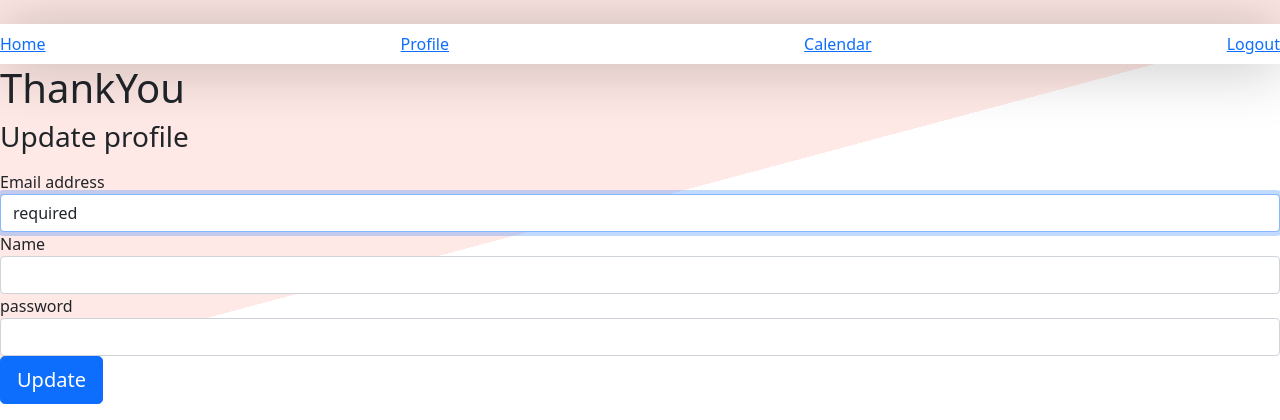
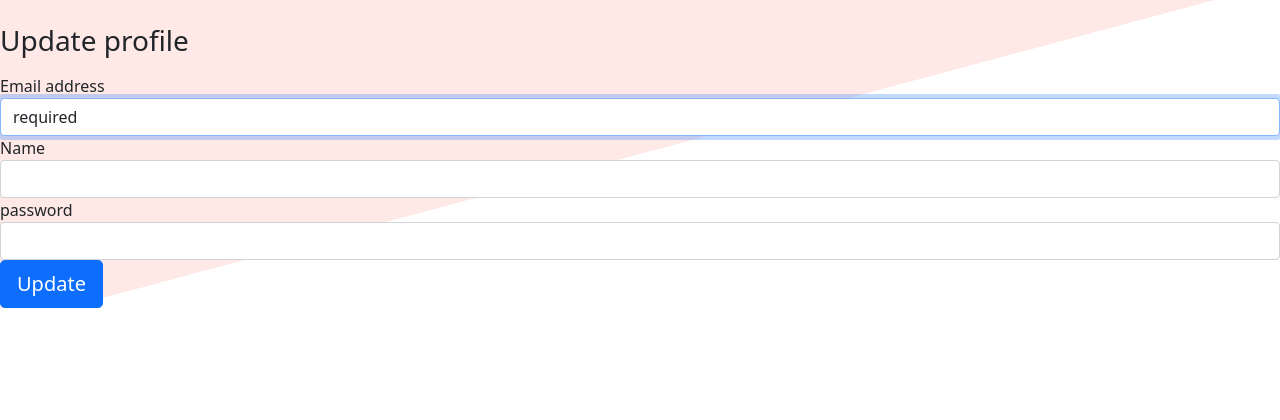
Before and after one commit to jonfra165/Thankyou, a Flask app: template ThankYou_Kod/ThankYou/website/templates/edit.html in a window 1280 px wide. Shown: the top 420 px of the page. Run offline with Flask 2, Linux system fonts and the light colour scheme; the template is opened without the code that fills it, so the values that code supplies are empty.

Commit message:
Merge update profile

```diff
--- a/ThankYou_Kod/ThankYou/website/templates/edit.html
+++ b/ThankYou_Kod/ThankYou/website/templates/edit.html
@@ -4,14 +4,6 @@
 
 {% block content %}
 <!-- Navigation -->
-<div class="navbar">
-    <a href='/'>Home</a>
-    <a href='/profile'>Profile</a>
-    <a href='/calendar'>Calendar</a>
-    <a href='/logout'>Logout</a>
-</div>
-<h1>ThankYou</h1>
-
   <div id="edit_profile">
 
 
--- a/ThankYou_Kod/ThankYou/website/templates/profile.html
+++ b/ThankYou_Kod/ThankYou/website/templates/profile.html
@@ -3,10 +3,6 @@
 {% block content %}
 
 <div id="profile">
-    <h1>Profile</h1>
-
-    <img src="https://iconape.com/wp-content/png_logo_vector/user-circle.png" alt="User Image">
-
     <h2>Name: {{ user.first_name }}</h2>
     <h2>Email: {{ user.email }}</h2>
     <button onclick="window.location.href='/edit'">Edit profile</button>
--- a/ThankYou_Kod/ThankYou/website/views.py
+++ b/ThankYou_Kod/ThankYou/website/views.py
@@ -178,6 +178,7 @@ def delete(id):
         flash("Note could not be removed, please try again", category='error')
 
     return redirect(url_for("views.calendar"))
+
 @views.route('/edit', methods=['GET', 'POST'])
 @login_required
 def edit():
@@ -189,7 +190,7 @@ def edit():
         password=p.password
         name=p.first_name
 
-    return render_template('edit.html', title='edit', email=email, password=password, name=name)
+    return render_template('edit.html', title='edit', email=email, password=password, name=name, user=current_user)
 
 @views.route('/save_edit', methods=['GET', 'POST'])
 @login_required
```
